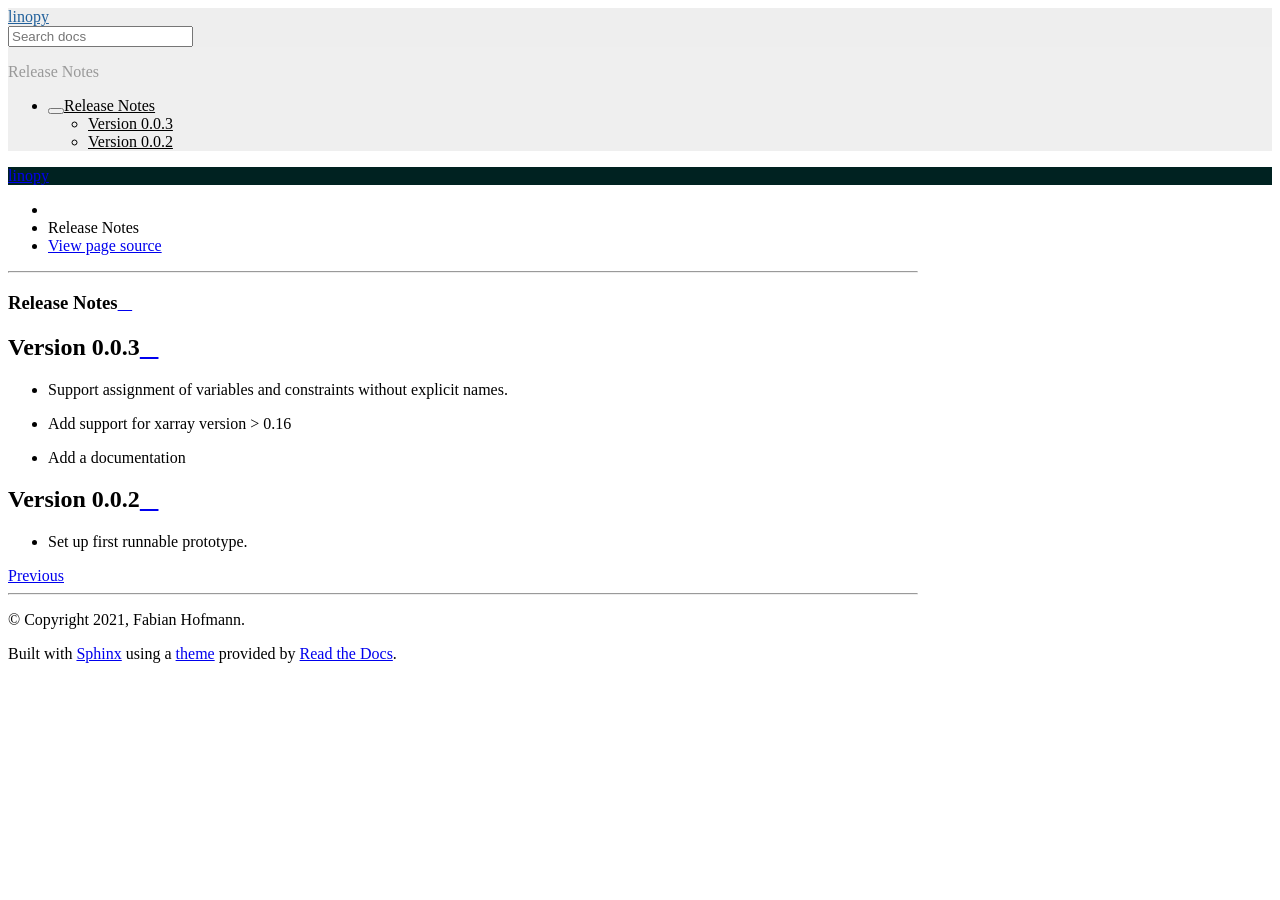
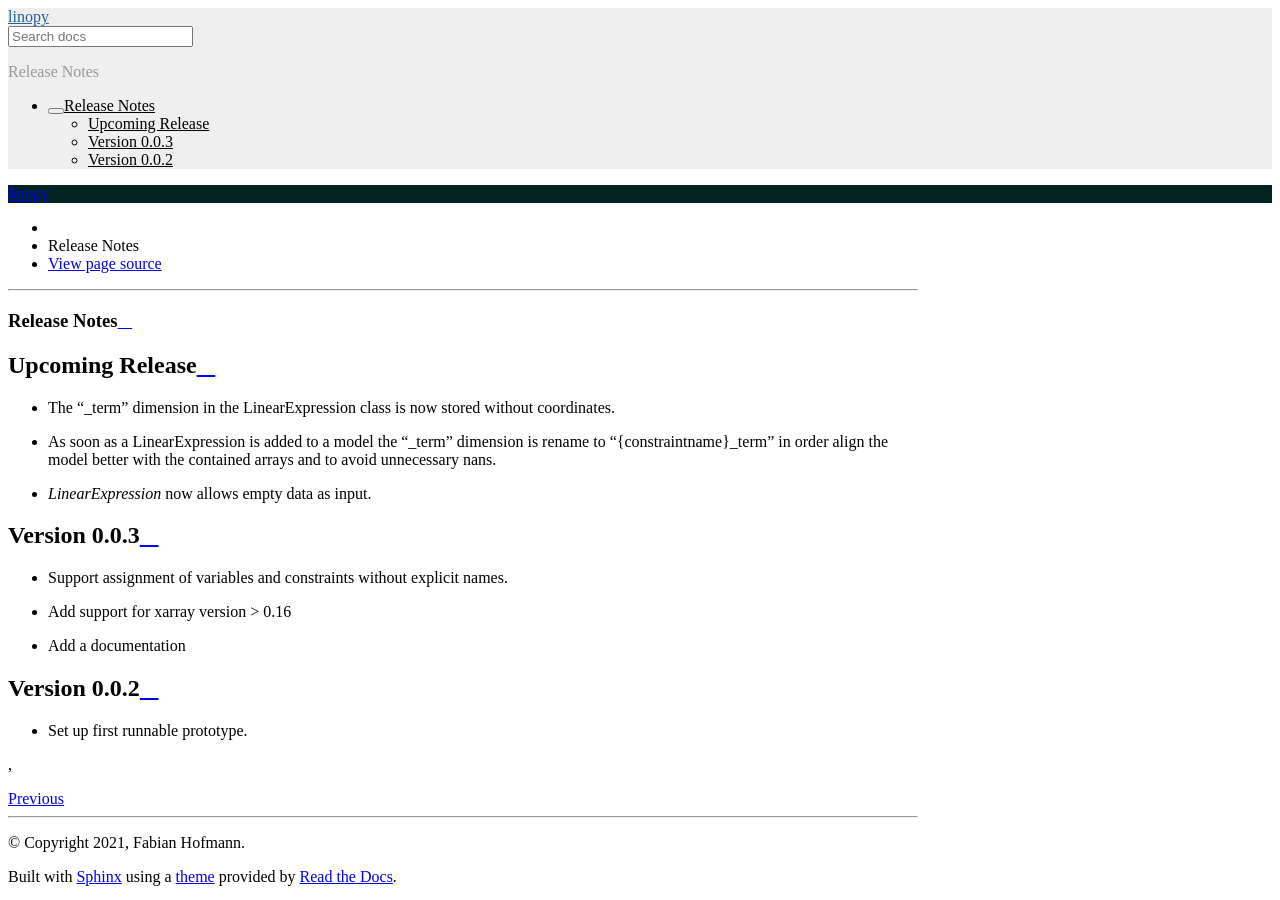
Before and after one commit to PyPSA/linopy, a Sphinx documentation site: the page built from doc/release_notes.rst, in a window 1280 px wide. Built offline with Sphinx 7.4.7 and the Read the Docs theme 2.0.0, drawn with Linux system fonts in a browser that asks for light colours; pages that are not in the unit, such as notebooks, are missing from menus.

Commit message:
update release notes

```diff
--- a/doc/release_notes.rst
+++ b/doc/release_notes.rst
@@ -1,8 +1,16 @@
 Release Notes
 =============
 
+Upcoming Release
+----------------
+
+* The "_term" dimension in the LinearExpression class is now stored without coordinates.
+* As soon as a LinearExpression is added to a model the "_term" dimension is rename to "{constraintname}_term" in order align the model better with the contained arrays and to avoid unnecessary nans.
+* `LinearExpression` now allows empty data as input.
+
+
 Version 0.0.3
------
+-------------
 
 * Support assignment of variables and constraints without explicit names.
 * Add support for xarray version > 0.16
@@ -12,3 +20,4 @@ Version 0.0.2
 -------------
 
 * Set up first runnable prototype.
+,
```
